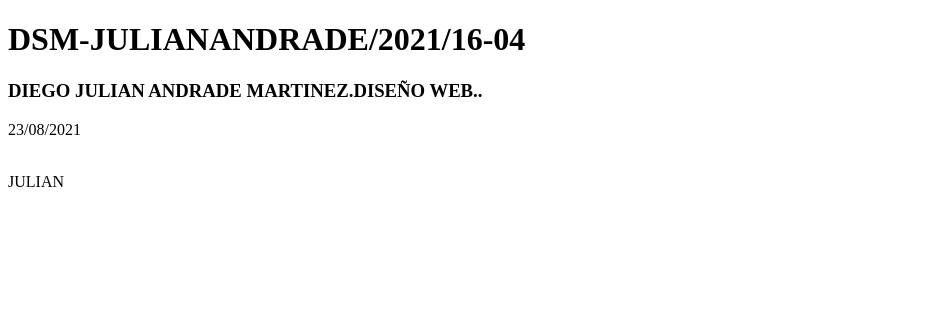
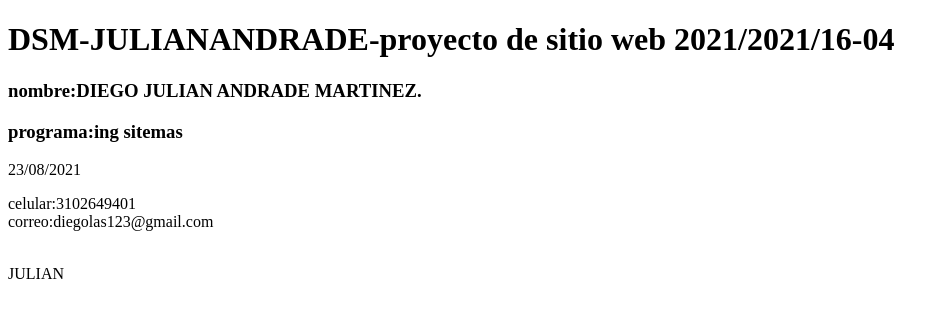
Before and after one commit to legolas3dco/dsm-julianandrade, a plain HTML site: page assets/index.html in a window 1280 px wide. Shown: the whole page, without its empty margins (0-949 px from the left). Drawn offline with Linux system fonts and the light colour scheme.

Commit message:
primera publicacion
modifcacion de datos

```diff
--- a/assets/index.html
+++ b/assets/index.html
@@ -7,10 +7,12 @@
     <title>DSM-JULIANANDRADE/2021/16-04</title>
 </head>
 <body>
-   <H1>DSM-JULIANANDRADE/2021/16-04</H1>
-   <h3>DIEGO JULIAN ANDRADE MARTINEZ.DISEÑO WEB..</H3>
-   <P>23/08/2021
-   </P>
+   <H1>DSM-JULIANANDRADE-proyecto de sitio web 2021/2021/16-04</H1>
+   <h3>nombre:DIEGO JULIAN ANDRADE MARTINEZ.  </H3>
+    <h3>programa:ing sitemas</h3>
+   <P>23/08/2021  </P>
+   <p>celular:3102649401 <br>
+       correo:diegolas123@gmail.com   </p>
    <BR>JULIAN </BR>
 </body>
 </html>
```
